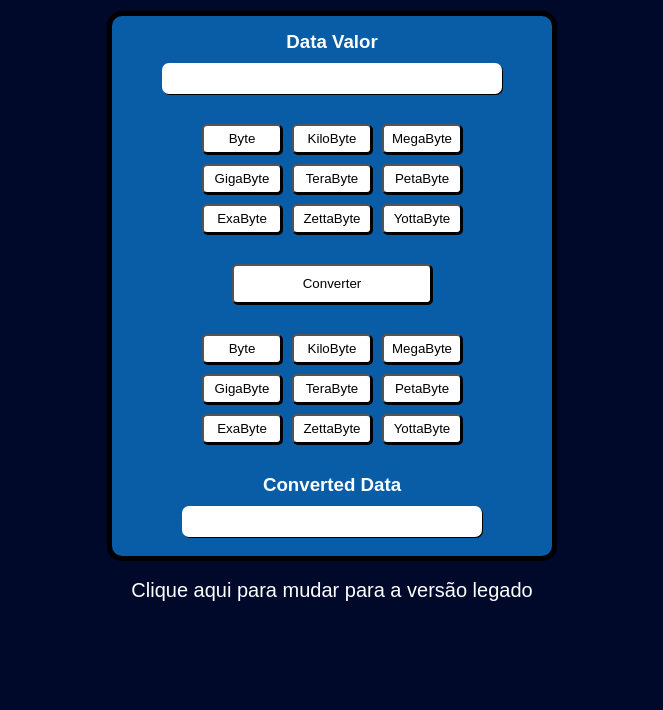
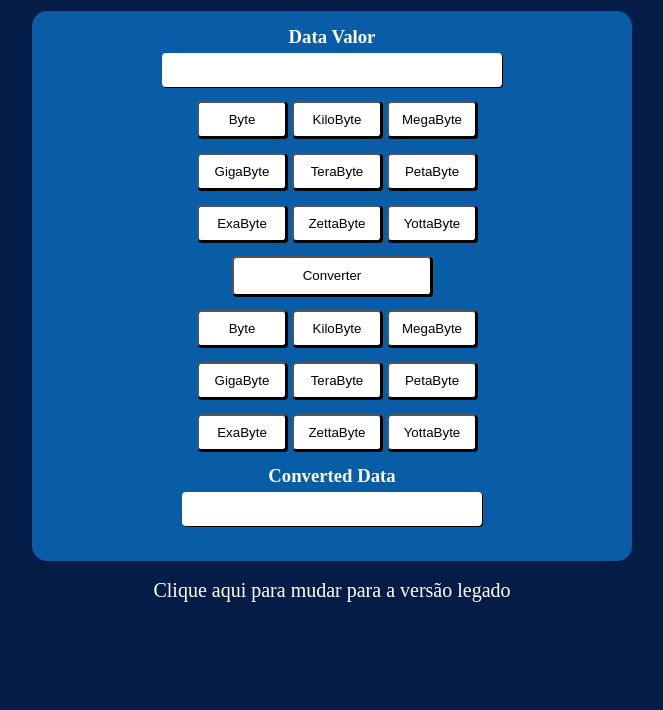
Before and after one commit to marinSantos/Conversor-de-Dados, a plain HTML site: page index.html in a window 1280 px wide. Shown: the part 90-800 px from the top of the page, without its empty margins (308-971 px from the left). Drawn offline with Linux system fonts and the light colour scheme.

Commit message:
Update style.css

```diff
--- a/style.css
+++ b/style.css
@@ -2,92 +2,111 @@
     margin: 0;
     padding: 0;
     box-sizing: border-box;
+}
 
+body {
+
+    text-align: center;
+
+    background-color: #051d46;
 }
-body{
-    text-align: center;
-    background-color:#01092B ;
-    font-family: "Ubuntu", sans-serif;
-}
-main{
-    background-color:#095DA6;
-    max-width: 450px ;
+
+main {
+    background-color: #095DA6;
+    max-width: 600px;
     height: 550px;
     display: flex;
     flex-direction: column;
     align-items: center;
-    padding: 15px 20px 40px 20px;;
+    padding: 15px 20px 40px 20px;
     border-radius: 15px;
     margin-left: auto;
     margin-right: auto;
     margin-top: 2%;
-   gap: 30px;
-   border: solid black 5px;
+    gap: 14px;
 }
-h1{
+
+h1 {
     color: white;
     margin-top: 3%;
 }
-h3{
+
+h3 {
     color: white;
 }
-button{
+
+button {
     background-color: white;
     color: black;
-    padding: 3px;
-  border-radius: 5px;
+    border-radius: .25rem;
     height: 30px;
     cursor: pointer;
-  transition: 0.6s;
+    transition: 0.8s;
     box-shadow: 1px 1px;
+
 }
 button:hover{
-color: #095DA6;
+    filter: brightness(0.6);
+
 }
-input{
+
+
+input {
     background-color: white;
     color: black;
-    border-radius: 7px;
+    border-radius: .25rem;
     padding: 5px;
     width: 300px;
     border: solid 3px white;
     box-shadow: 1px 1px;
+    text-align: center;
+    font-size: 1.0rem;
 }
-label{
+
+label {
     color: white;
 }
 
-.results, .numbers{
+.results,
+.numbers {
     display: flex;
     flex-direction: column;
     text-align: center;
-    gap: 10px;
+    gap: 5px;
+}
+.results input{
+    font-weight: 550;
 }
 
-.Aconverter{
-    display:grid;
-    grid-template-columns: 80px 80px 80px ;
-    gap: 10px;
+.Aconverter, .jaConvertido {
+    display: grid;
+    grid-template-columns: 80px 80px 80px;
+    gap: 15px;
 }
 
-.jaConvertido{
-    display:grid;
-    grid-template-columns: 80px 80px 80px ;
-    gap: 10px;
-}
-#convert{
+
+#convert {
     width: 200px;
     height: 40px;
 }
-a{
+
+a {
     color: white;
     font-size: 20px;
     text-decoration: none;
     transition: 0.6s;
 }
-a:hover{
+
+a:hover {
     text-decoration: underline;
 }
-#number{
+
+#number {
     width: 340px;
 }
+.converter, .convertido{
+    text-align: center;
+    height: 37px;
+    width:90px ;
+    transition: 0.7s;
+}
```
Lines whose indentation alone changed are shown as unchanged.
